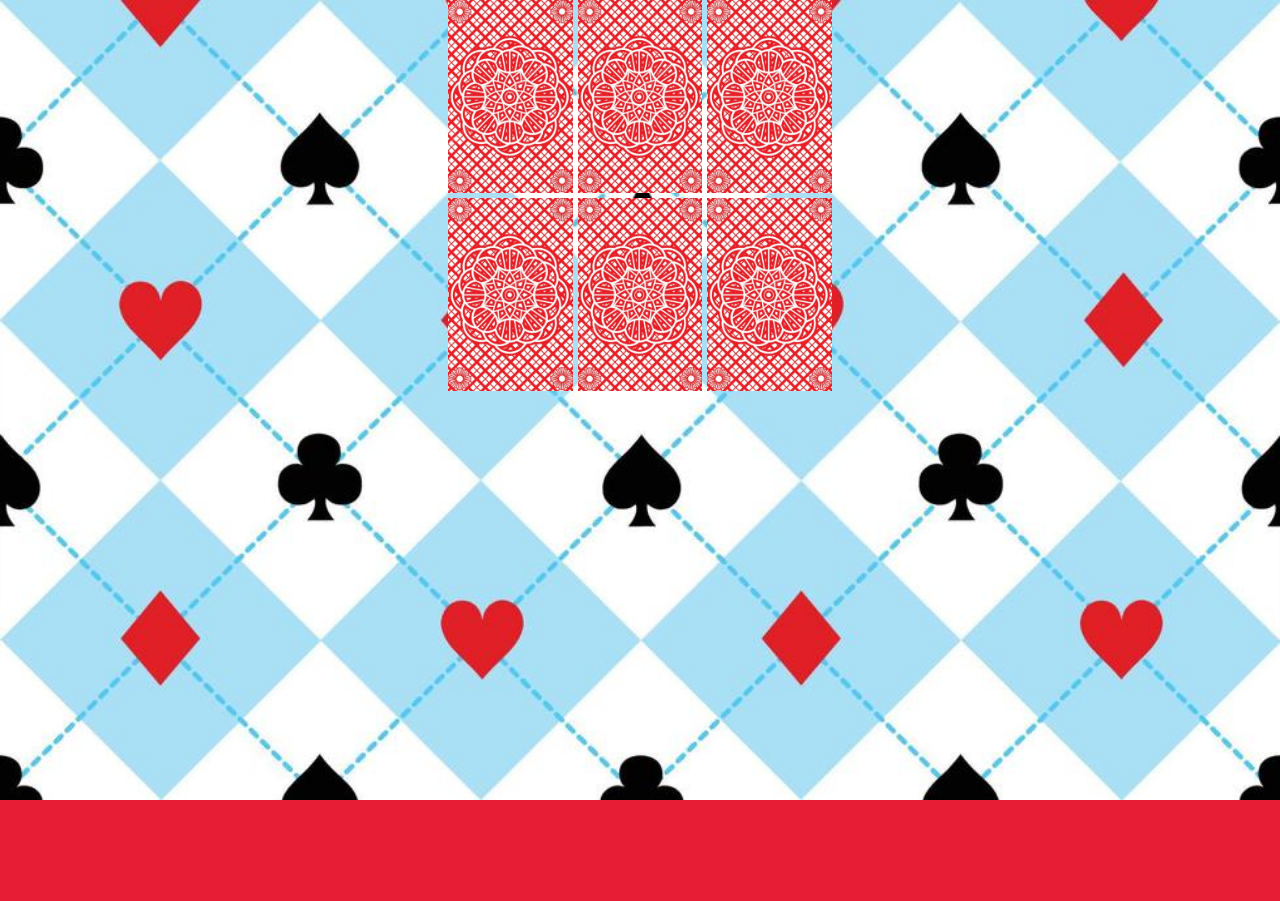
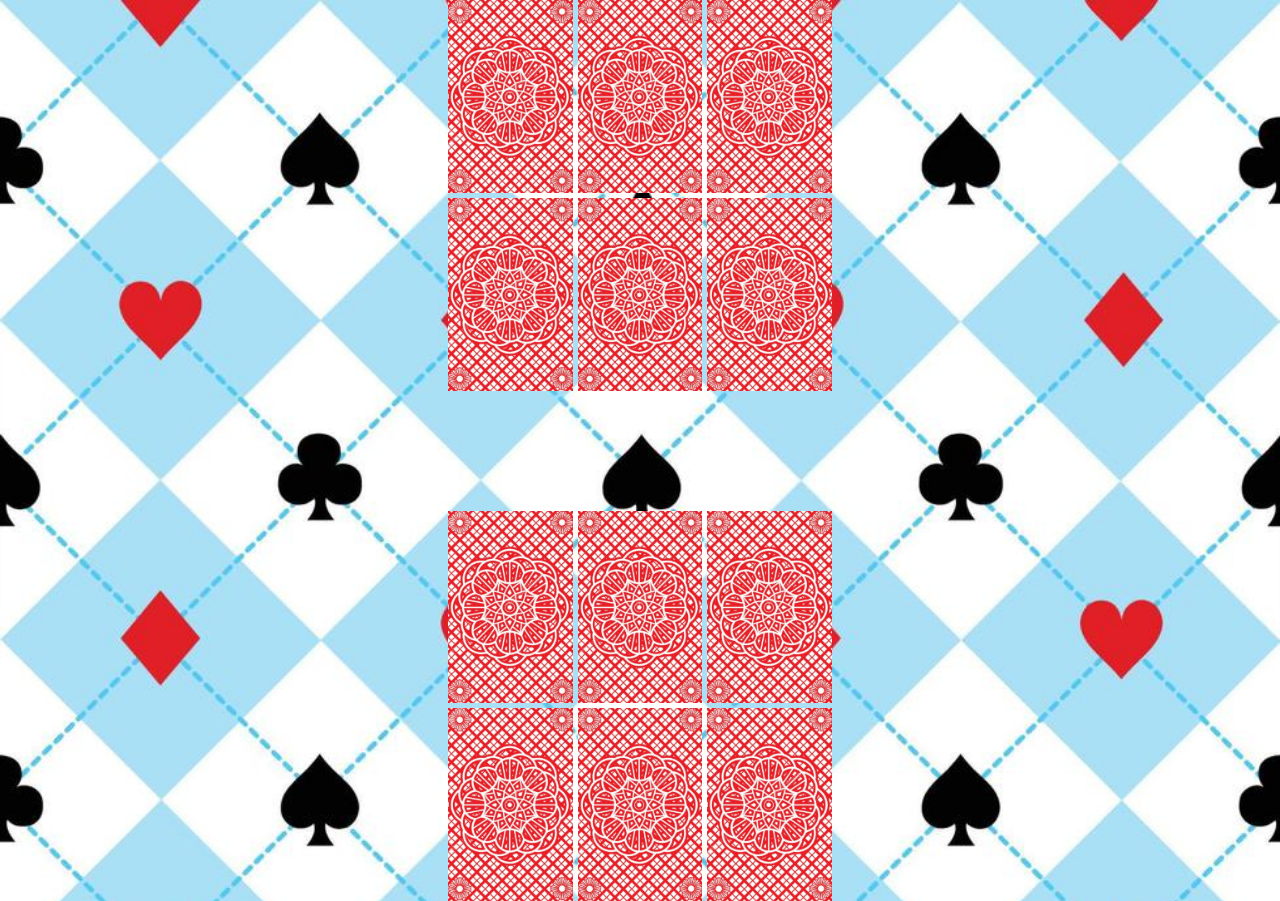
Before and after one commit to Spacexplorer11/Reds, a SvelteKit app: page /6-card in a window 1280 px wide. Before the commit the page ends 800 px from the top, so only its background shows below. Built offline with nearby package versions, Linux system fonts and the light colour scheme.

Commit message:
Added the cards at bottom
Signed-off-by: Akaalroop Singh <akaal@akaalroop.com>

```diff
--- a/src/routes/(game)/6-card/+page.svelte
+++ b/src/routes/(game)/6-card/+page.svelte
@@ -20,3 +20,23 @@
 		<img alt="back of a card" src="/images/cards/cardback.webp" />
 	</button>
 </div>
+
+<div class="@container/bottom mt-[15vh] ml-[35%] grid max-w-[30%] grid-cols-3 gap-1.25">
+	<button>
+		<img alt="back of a card" src="/images/cards/cardback.webp" />
+	</button>
+	<button>
+		<img alt="back of a card" src="/images/cards/cardback.webp" />
+	</button>
+	<button>
+		<img alt="back of a card" src="/images/cards/cardback.webp" />
+	</button>
+	<button>
+		<img alt="back of a card" src="/images/cards/cardback.webp" />
+	</button><button>
+		<img alt="back of a card" src="/images/cards/cardback.webp" />
+	</button>
+	<button>
+		<img alt="back of a card" src="/images/cards/cardback.webp" />
+	</button>
+</div>
```
